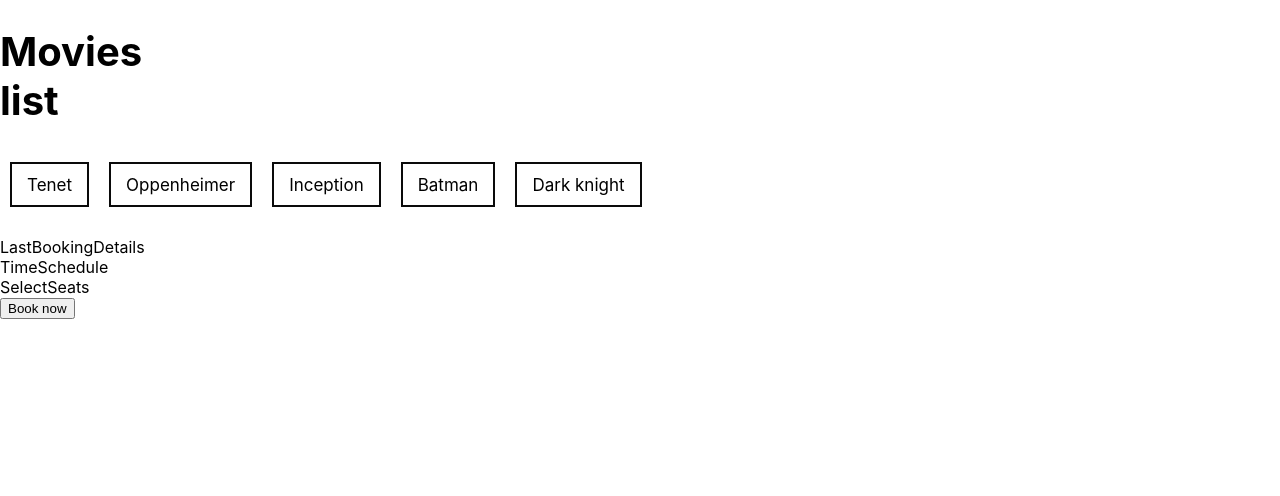
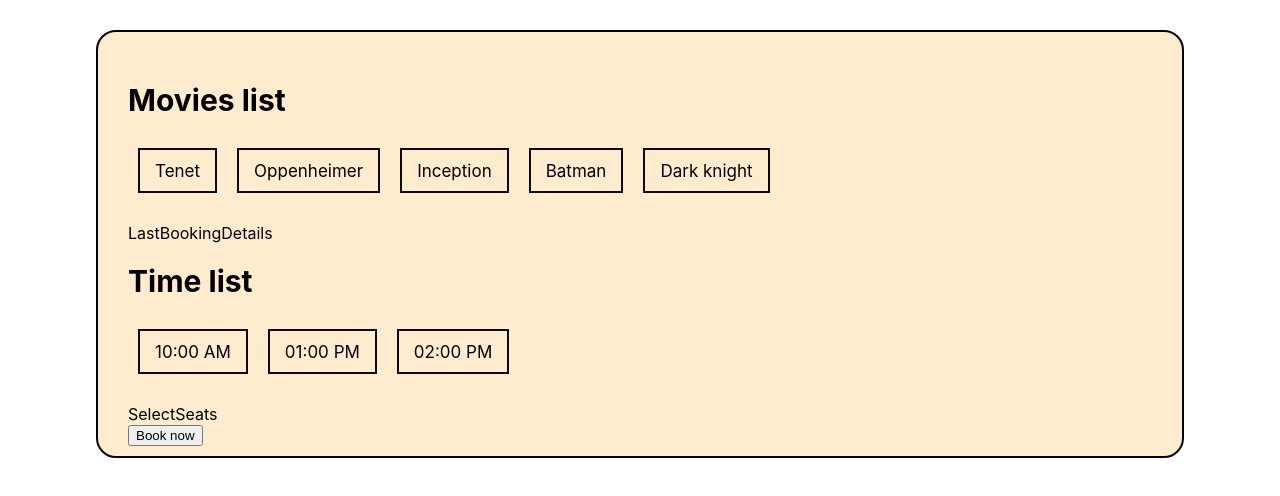
Before and after one commit to airan04/book-my-show, a React (Create React App) app in the folder frontend/: page / in a window 1280 px wide. Shown: the top 496 px of the page. Built offline with nearby package versions, Linux system fonts and the light colour scheme.

Commit message:
added css

```diff
--- a/frontend/src/Components/TimeSchedule.js
+++ b/frontend/src/Components/TimeSchedule.js
@@ -1,9 +1,22 @@
 import React from 'react'
+import { timings } from '../data'
+import '../Css/SelectMovie.css'
+import RadioComponent from './RadioComponent'
 
 const TimeSchedule = () => {
-  return (
-    <div>TimeSchedule</div>
-  )
+    return (
+        <>
+        <div className='SM_heading'>
+           <h1>Time list</h1>
+        </div>
+        <div className='SM_container'>
+            {timings.map((el,index)=>{
+
+               return ( <RadioComponent text={el} key={index} />)
+            })}
+        </div>
+        </>
+      )
 }
 
 export default TimeSchedule
--- a/frontend/src/Css/Home.css
+++ b/frontend/src/Css/Home.css
@@ -1,5 +1,12 @@
 .select_movie_component{
     flex-grow: 1;
+}
 
-
+.container{
+    width: 80%;
+    margin: 30px auto;
+    padding: 30px 30px 10px 30px;
+    background-color:blanchedalmond;
+    border: 2px solid black;
+    border-radius: 20px;
 }
--- a/frontend/src/Css/SelectMovie.css
+++ b/frontend/src/Css/SelectMovie.css
@@ -1,6 +1,6 @@
 .SM_heading{
-    width: 100px;
-    font-size: 20px;
+    width: 100%;
+    font-size: 15px;
     color: black;
 }
 
--- a/frontend/src/Pages/Home.js
+++ b/frontend/src/Pages/Home.js
@@ -9,18 +9,18 @@ import LastBookingDetails from '../Components/LastBookingDetails'
 const Home = () => {
   return (
     <div className='container'>
-    <div>
+    <div className='wrapper'>
       <div className='select_movie_component'>
       <SelectMovie />
       </div>
-      <div>
+      <div className='last_booking_details_conatiner'>
         <LastBookingDetails/>
       </div>
       </div>
       <div>
         <TimeSchedule />
         <SelectSeats />
-        <button>Book now</button>
+        <button className='BN-btn'>Book now</button>
       </div>
     </div>
   )
--- a/frontend/src/data.js
+++ b/frontend/src/data.js
@@ -3,3 +3,4 @@ let timings=['10:00 AM','01:00 PM','02:00 PM'];
 
 
 exports.moviesList=moviesList
+exports.timings=timings
```
